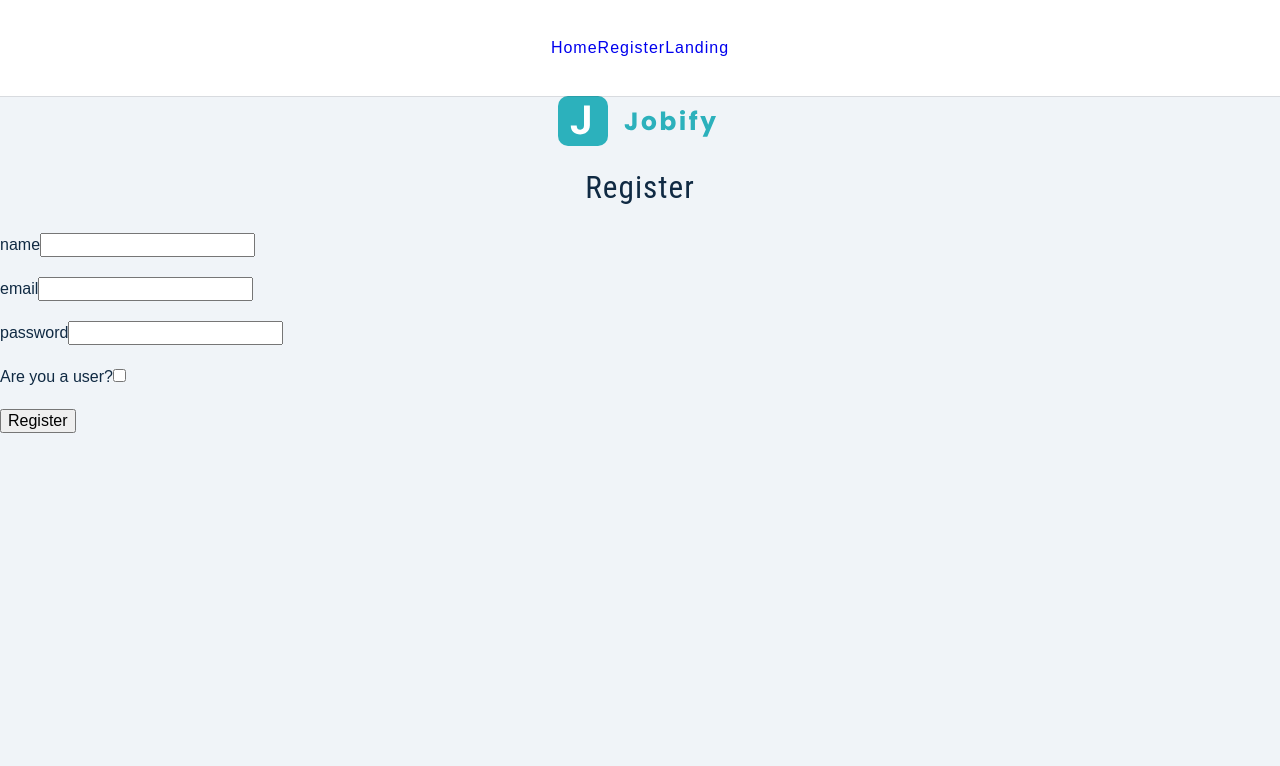
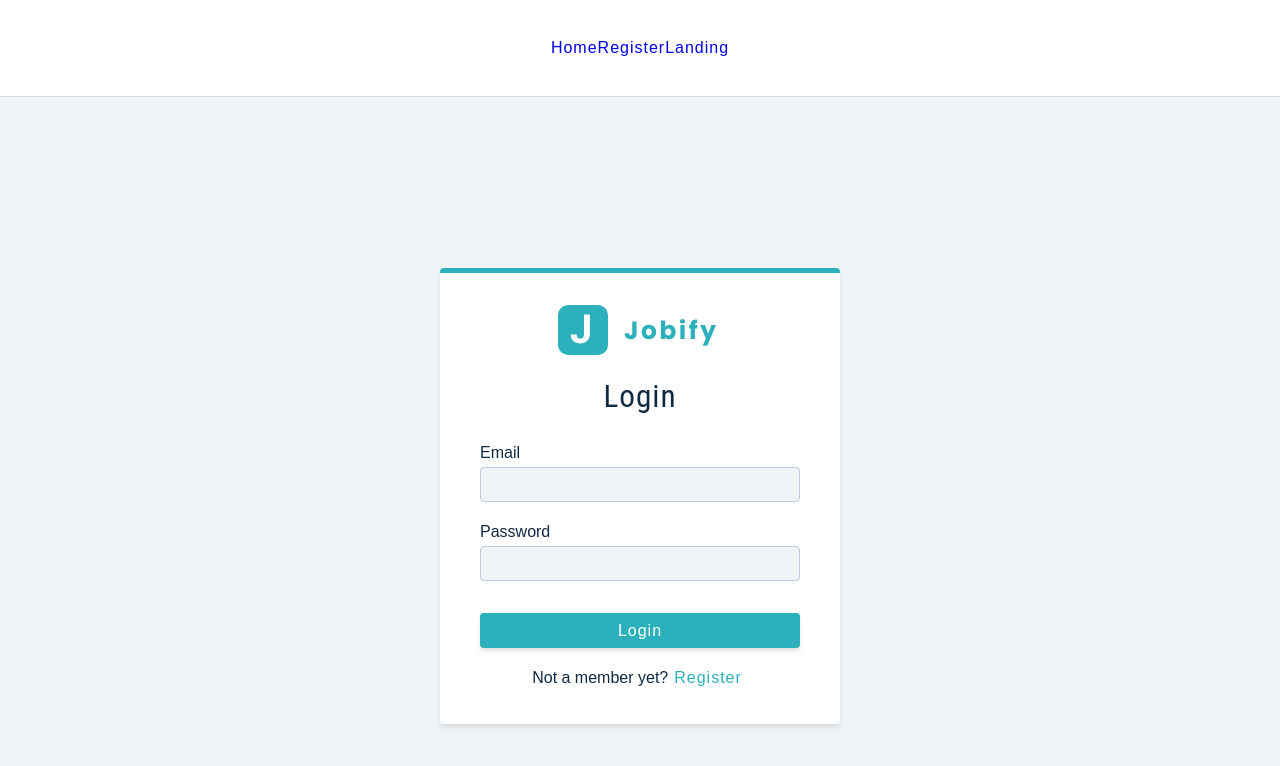
Before and after one commit to Kevjinx/mern-jobify, a React (Create React App) app in the folder client/: page /register in a window 1280 px wide. Shown: the top 766 px of the page. Built offline with nearby package versions, Linux system fonts and the light colour scheme.

Commit message:
add toggle to login/register

```diff
--- a/client/src/assets/components/alert.js
+++ b/client/src/assets/components/alert.js
@@ -1,5 +1,9 @@
 const Alert = () => {
-  return <div className='alert alert-danger'>alert goes here</div>;
+  return (
+    <div className='alert alert-danger'>
+      alert
+    </div>
+  )
 };
 
 export default Alert;
--- a/client/src/assets/components/formRow.js
+++ b/client/src/assets/components/formRow.js
@@ -10,6 +10,7 @@ const FormRow = ({type, name, value, handleChange, labelText}) => {
 				name={name}
 				value={value}
 				onChange={handleChange}
+				className='form-input'
 			/>
 		</div>
 	)
--- a/client/src/assets/pages/Register.js
+++ b/client/src/assets/pages/Register.js
@@ -1,13 +1,15 @@
-import { useState } from 'react';
+import { useState, useEffect } from 'react';
 import Wrapper from "../wrappers/RegisterPage";
-import { Logo, FormRow } from '../components'
+import { Logo, FormRow, Alert } from '../components'
 
-//prefer to use local state for form data
+//prefer to use local state for form data during development
+//will use redux for this later
 const initiateState = {
 	name: '',
 	email: '',
 	password: '',
-	isUser: true,
+	isMember: true,
+	showAlert: false,
 }
 
 
@@ -15,6 +17,18 @@ const Register = () => {
 
 	const [formData, setFormData] = useState(initiateState)
 
+	const toggleMember = () => {
+		console.log('toggleMember: ',formData.isMember)
+		setFormData({
+			...formData,
+			isMember: !formData.isMember
+		})
+	}
+
+
+
+
+	//will replace the spread operator with reducers later
 	const handleChange = (e) => {
 		console.log('handleChange: ',e.target)
 		setFormData({
@@ -24,20 +38,50 @@ const Register = () => {
 	}
 
 	const handleOnSubmit = (e) => {
+		e.preventDefault()
 		console.log('handleOnSubmit: ',e.target)
 	}
 
 
 	return (
-		<Wrapper>
-			<form>
+		<Wrapper className='full-page'>
+			<form className='form'>
 				<Logo />
-				<h3>Register</h3>
-				<FormRow type='text' name='name' value={formData.name} handleChange={handleChange} />
-				<FormRow type='email' name='email' value={formData.email} handleChange={handleChange} />
-				<FormRow type='password' name='password' value={formData.password} handleChange={handleChange} />
-				<FormRow type='checkbox' name='isUser' value={formData.isUser} handleChange={handleChange} labelText='Are you a user?' />
-				<button onClick={handleOnSubmit}>Register</button>
+				<h3>{formData.isMember ? 'Login' : 'Register'}</h3>
+				{formData.showAlert && <Alert />}
+				{!formData.isMember && (
+					<FormRow
+						type='text'
+						name='name'
+						value={formData.name}
+						handleChange={handleChange}
+						labelText='Name'
+					/>
+				)}
+				<FormRow
+					type='email'
+					name='email'
+					value={formData.email}
+					handleChange={handleChange}
+					labelText='Email'
+				/>
+				<FormRow
+					type='password'
+					name='password'
+					value={formData.password}
+					handleChange={handleChange}
+					labelText='Password'
+				/>
+				<button className='btn btn-block' onClick={handleOnSubmit}>
+					{formData.isMember ? 'Login' : 'Register'}
+				</button>
+				<p>
+					{formData.isMember ? 'Not a member yet?' : 'Already a member?'}
+
+					<button type='button' onClick={toggleMember} className='member-btn'>
+						{formData.isMember ? 'Register' : 'Login'}
+					</button>
+				</p>
 			</form>
 
 		</Wrapper>
```
